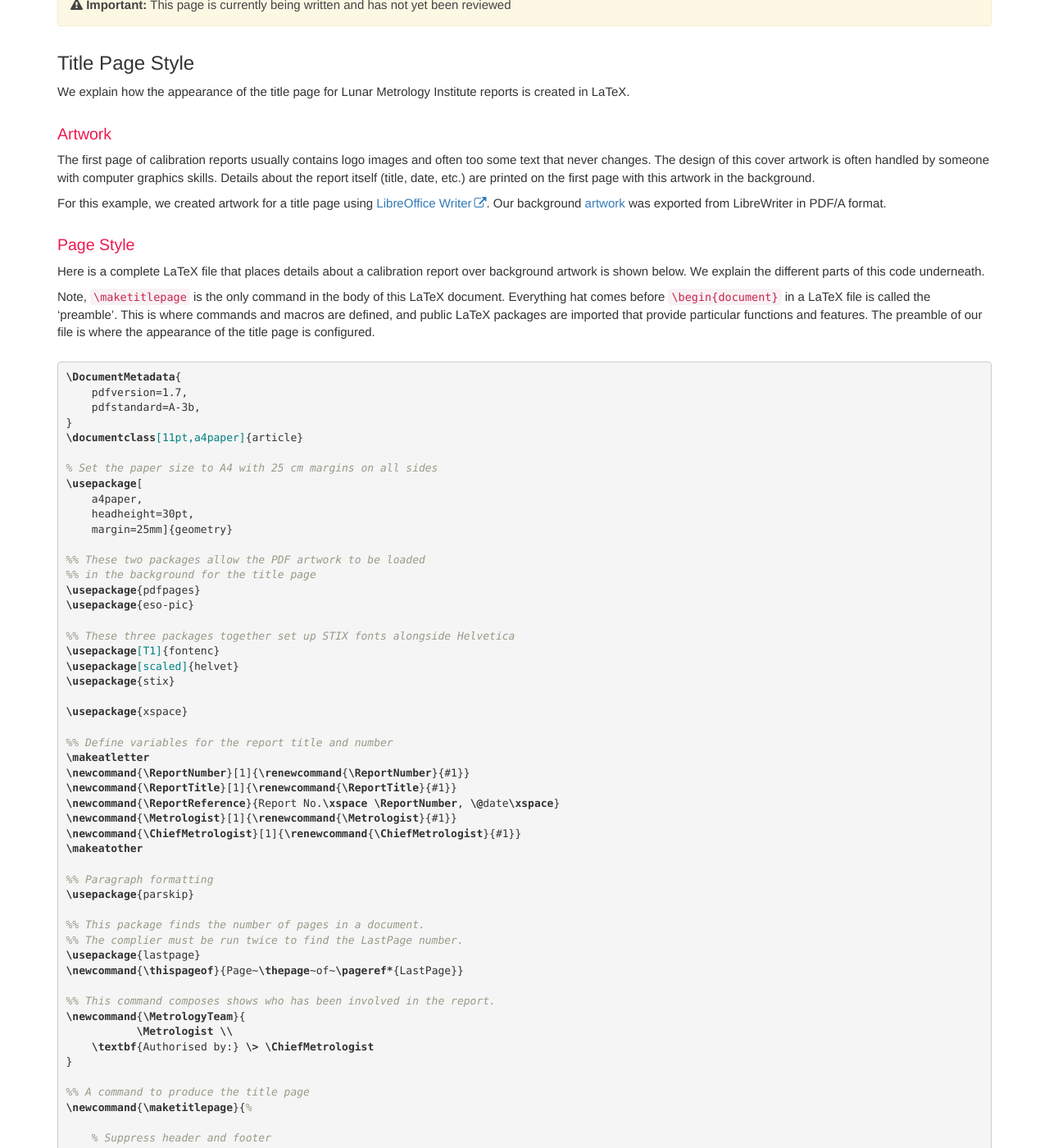
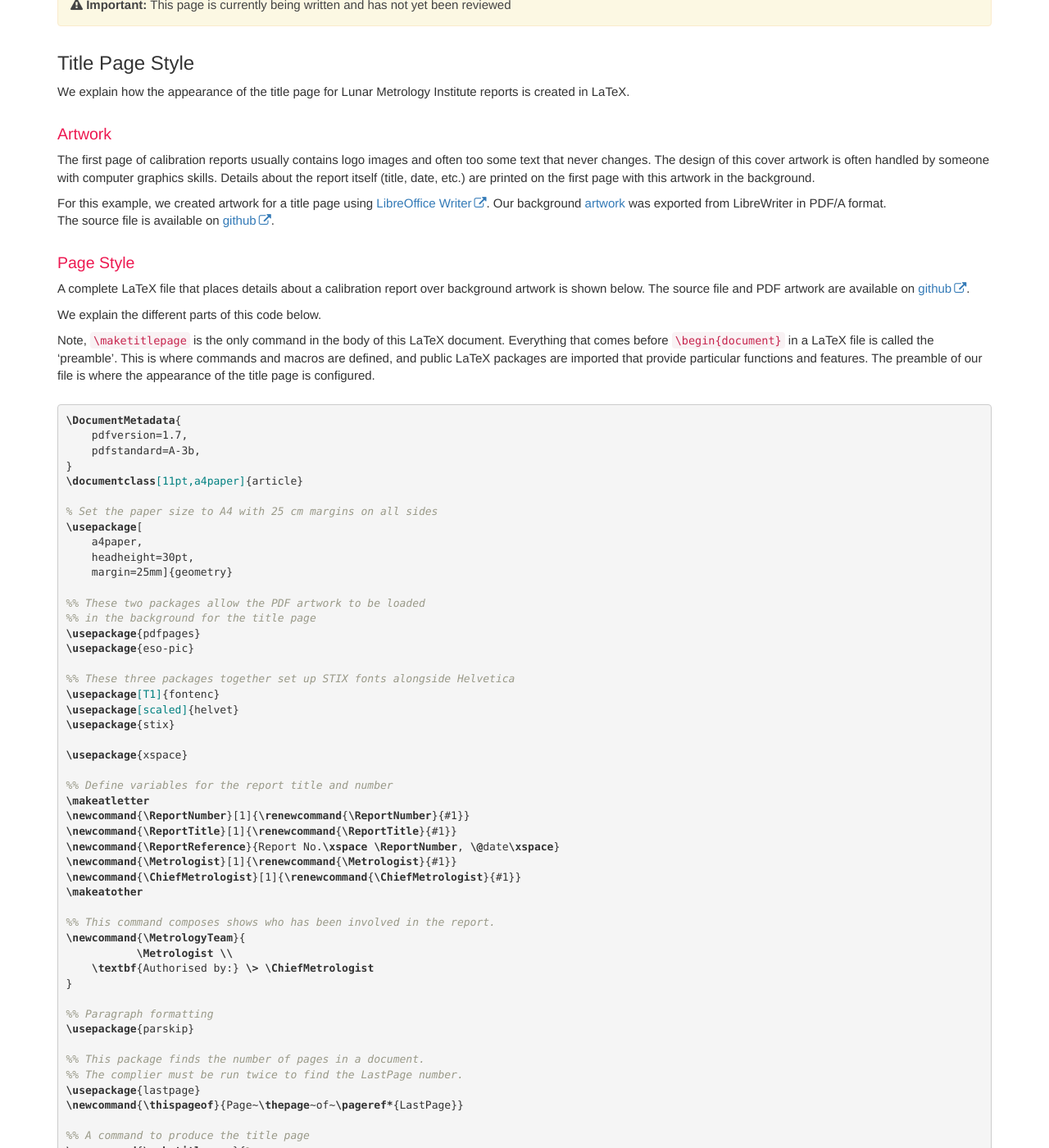
Before and after one commit to apmp-dxfg/apmp-dxfg.github.io, a Jekyll site: the page built from pages/dxfg/dxfg-pdfa-tut-title-style.md, in a window 1280 px wide and 1400 px high, scrolled down 574 px. Shown: the whole window at 82% size. Built offline with Jekyll 4.4.1, drawn with Linux system fonts in a browser that asks for light colours; comment, search, counter and statistics services are not loaded; some of the changed text lies outside the part shown.

Commit message:
Corrections to title style

````diff
--- a/pages/dxfg/dxfg-pdfa-tut-title-style.md
+++ b/pages/dxfg/dxfg-pdfa-tut-title-style.md
@@ -20,13 +20,16 @@
 
 For this example, we created artwork for a title page using [LibreOffice Writer](https://www.libreoffice.org/){:target="_blank"}.
 Our background [artwork](supplied/LMI_cover.pdf){:target="_blank"} was exported from LibreWriter in PDF/A format.
+The source file is available on [github](https://github.com/apmp-dxfg/pdfa3-documents/tree/main/artwork){:target="_blank"}.
 
 ### Page Style
-Here is a complete LaTeX file that places details about a calibration report over background artwork is shown below.
-We explain the different parts of this code underneath.
+A complete LaTeX file that places details about a calibration report over background artwork is shown below.
+The source file and PDF artwork are available on [github](https://github.com/apmp-dxfg/pdfa3-documents/tree/main/LMI-title-dev){:target="_blank"}.
+
+We explain the different parts of this code below.
 
 Note, `\maketitlepage` is the only command in the body of this LaTeX document.
-Everything hat comes before `\begin{document}` in a LaTeX file is called the 'preamble'. This is where commands and macros are defined, and public LaTeX packages are imported that provide particular functions and features.
+Everything that comes before `\begin{document}` in a LaTeX file is called the 'preamble'. This is where commands and macros are defined, and public LaTeX packages are imported that provide particular functions and features.
 The preamble of our file is where the appearance of the title page is configured.
 
 {% highlight latex %}
@@ -64,6 +67,12 @@
 \newcommand{\ChiefMetrologist}[1]{\renewcommand{\ChiefMetrologist}{#1}}
 \makeatother
 
+%% This command composes shows who has been involved in the report.
+\newcommand{\MetrologyTeam}{
+           \Metrologist \\
+    \textbf{Authorised by:} \> \ChiefMetrologist
+}
+
 %% Paragraph formatting
 \usepackage{parskip}
 
@@ -189,6 +192,13 @@
 }
 ```
 
+#### Page numbering
+The command `\thispageof` produces text showing the page number and the total number of pages.
+```tex
+\usepackage{lastpage}
+\newcommand{\thispageof}{Page~\thepage~of~\pageref*{LastPage}}
+```
+
 ### Assembling the title page
 The `\maketitlepage` command assembles the different elements of the title page.
 {% highlight tex %}
@@ -233,22 +243,22 @@
 {% endraw %}
 {% endhighlight %}
 
-#### Header, footer and page numbers
-`\thispagestyle{empty}` sets up a blank page with no automatic header, footer, or page numbering.
+#### Title
+A blank page style, with no header, footer, or automatic page numbering, is set by
+```tex
+\thispagestyle{empty}
 
-The command `\thispageof` generates text showing the page number and the total number of pages.
-This will appear in the top left of the title page.
-```tex
-\usepackage{lastpage}
-\newcommand{\thispageof}{Page~\thepage~of~\pageref*{LastPage}}
+% Page 1 of N is written at the top left
+\thispageof
 ```
+The command `\thispageof` places the page information in the top left of the page.
 
-#### Title
 The report title is placed on the page by
 ```tex
 \vspace*{50mm}
 \textbf{\huge \ReportTitle}\\
 ```
+
 A vertical space of 5 cm is introduced and then `\ReportTitle` is set in the `\huge` font size (about 19 pt).
 
 #### Report number and date
````
Also changed, not shown: other parts of pages/dxfg/dxfg-pdfa-tut-title-style.md (+0 -6 lines).
